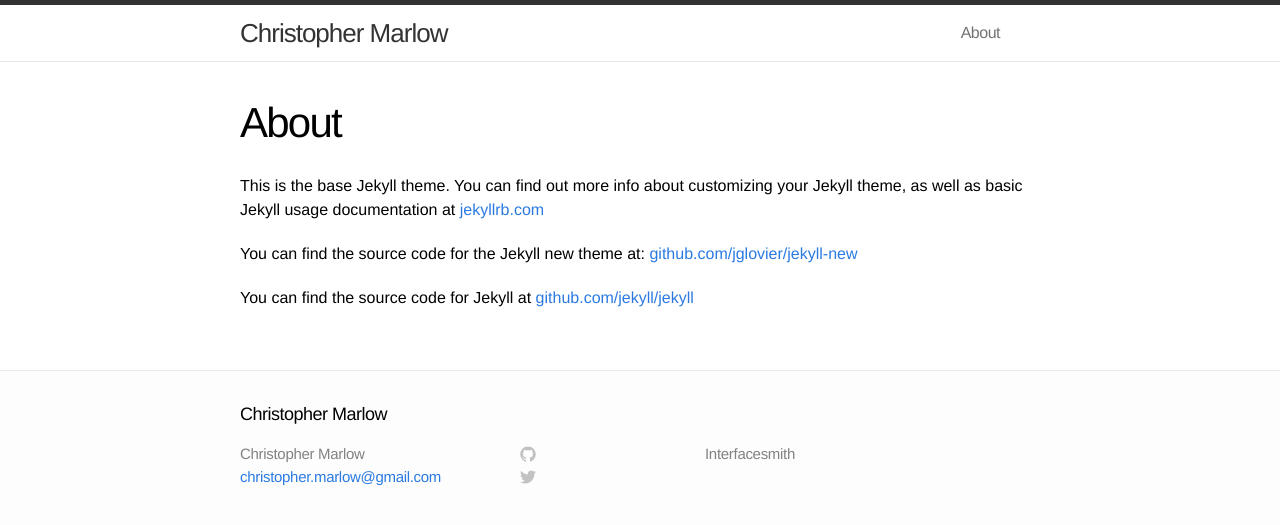
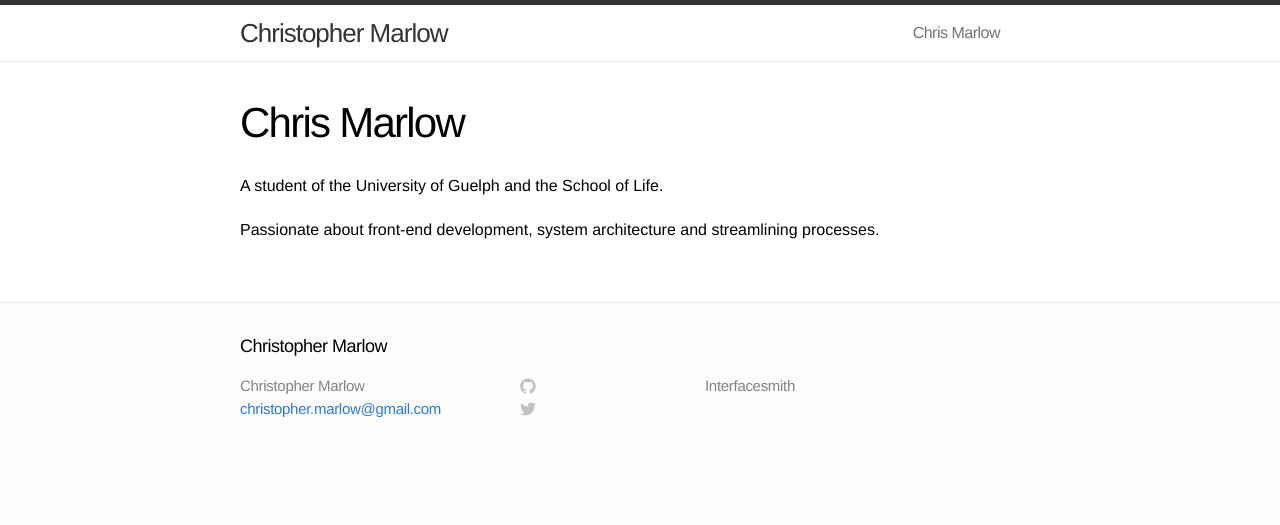
Before and after one commit to perrupa/perrupa.github.io, a Jekyll site: the page built from about.md, in a window 1280 px wide. Shown: the top 525 px of the page. Built offline with Jekyll 4.4.1, drawn with Linux system fonts in a browser that asks for light colours.

```diff
--- a/about.md
+++ b/about.md
@@ -1,11 +1,9 @@
 ---
 layout: page
-title: About
+title: "Chris Marlow"
 permalink: /about/
 ---
 
-This is the base Jekyll theme. You can find out more info about customizing your Jekyll theme, as well as basic Jekyll usage documentation at [jekyllrb.com](http://jekyllrb.com/)
+A student of the University of Guelph and the School of Life.
 
-You can find the source code for the Jekyll new theme at: [github.com/jglovier/jekyll-new](https://github.com/jglovier/jekyll-new)
-
-You can find the source code for Jekyll at [github.com/jekyll/jekyll](https://github.com/jekyll/jekyll)
+Passionate about front-end development, system architecture and streamlining processes.
```
Also changed, not shown: _posts/2015-07-19-value-of-a-style-guide.markdown (added, +51 -0 lines), _drafts/2014-08-05-welcome-to-jekyll.markdown (renamed from _posts/2014-08-05-welcome-to-jekyll.markdown).
